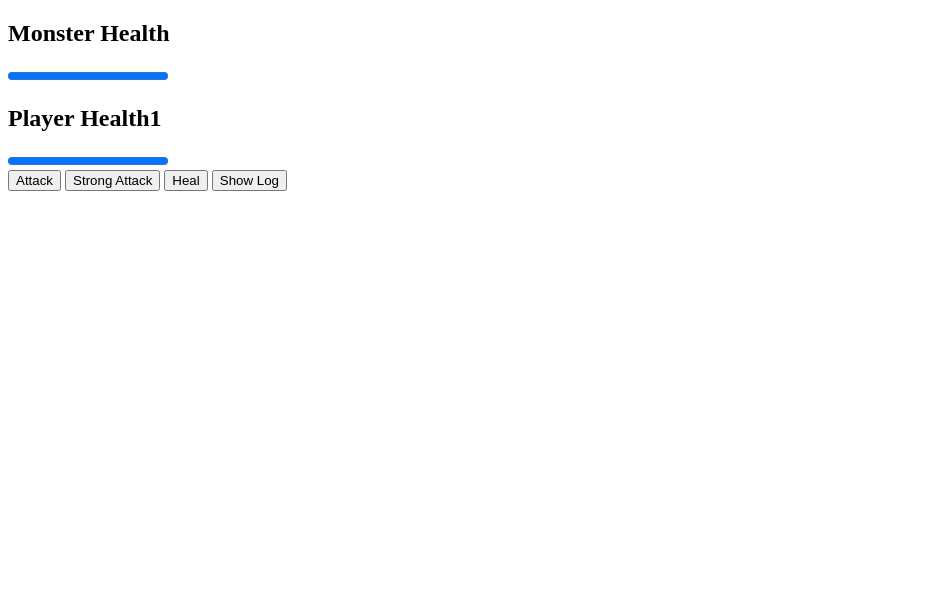
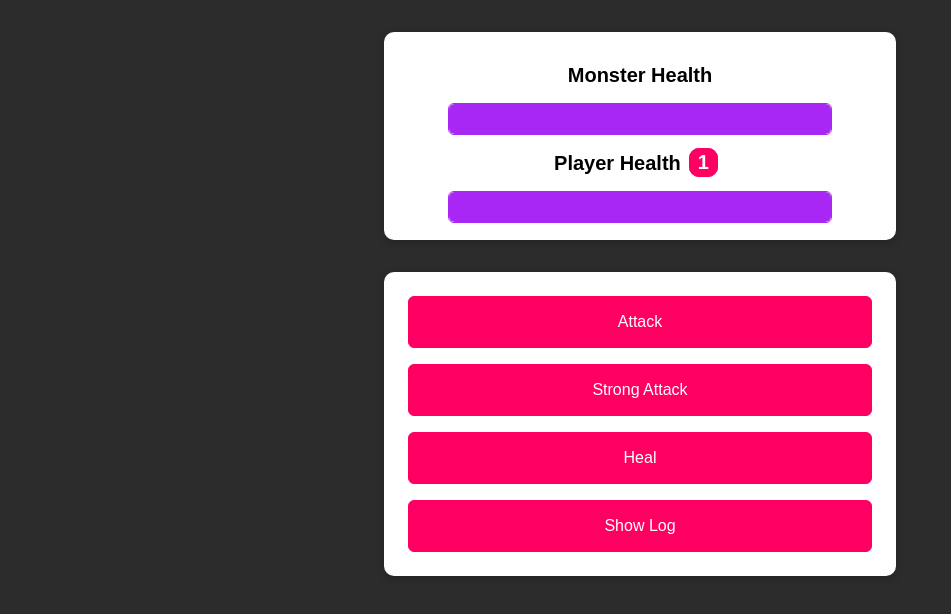
Before and after one commit to KareeMagdyy/monster-killer, a plain HTML site: page index.html in a window 1280 px wide. Shown: the whole page, without its empty margins (0-951 px from the left). Drawn offline with Linux system fonts and the light colour scheme.

Commit message:
adding styles

```diff
--- a/index.html
+++ b/index.html
@@ -17,7 +17,7 @@
     <h2>Player Health<span id="bonus-life">1</span></h2>
     <progress id="player-health" max="100" value="100">100%</progress>
   </section>
-  <section id="control">
+  <section id="controls">
     <button id="attack-btn">Attack</button>
     <button id="strong-attack-btn">Strong Attack</button>
     <button id="heal-btn">Heal</button>
--- a/main.css
+++ b/main.css
@@ -0,0 +1,90 @@
+html {
+  font-family: sans-serif;
+}
+
+body {
+  background: #2c2c2c;
+}
+
+h2 {
+  font-size: 1.25rem;
+  margin: 1rem 0.5rem;
+}
+
+progress {
+  -webkit-appearance: none;
+  -moz-appearance: none;
+  appearance: none;
+  width: 80%;
+  height: 2rem;
+  color: #ff0062;
+  border: 1px solid #a927f5;
+  border-radius: 6px;
+}
+
+progress[value]::-webkit-progress-bar,
+progress[value] {
+  background-color: #eee;
+  box-shadow: 0 2px 5px rgba(0, 0, 0, 0.25) inset;
+  border-radius: 6px;
+}
+
+progress[value]::-webkit-progress-value {
+  background-color: #a927f5;
+  transition: all 0.2s ease-out;
+  border-radius: 6px;
+}
+
+progress[value]::-moz-progress-bar {
+  background-color: #a927f5;
+  transition: all 0.2s ease-out;
+  border-radius: 10px;
+}
+
+button {
+  font: inherit;
+  background: #ff0062;
+  border: 1px solid #ff0062;
+  color: white;
+  padding: 1rem 2rem;
+  border-radius: 6px;
+  cursor: pointer;
+  margin: 0.5rem;
+}
+
+button:focus {
+  outline: none;
+}
+
+button:hover,
+button:active {
+  background: #a927f5;
+  border-color: #a927f5;
+}
+
+#health-levels,
+#controls {
+  margin: 2rem auto;
+  width: 30rem;
+  text-align: center;
+  border-radius: 10px;
+  padding: 1rem;
+  box-shadow: 0 2px 8px rgba(0, 0, 0, 0.25);
+  background: white;
+}
+
+#controls {
+  display: flex;
+  flex-direction: column;
+}
+
+#bonus-life {
+  font-weight: bold;
+  color: white;
+  background: #ff0062;
+  border: 1px solid #ff0062;
+  padding: 0.15rem 0.5rem;
+  border-radius: 10px;
+  text-align: center;
+  margin: 0 0.5rem;
+}
```
